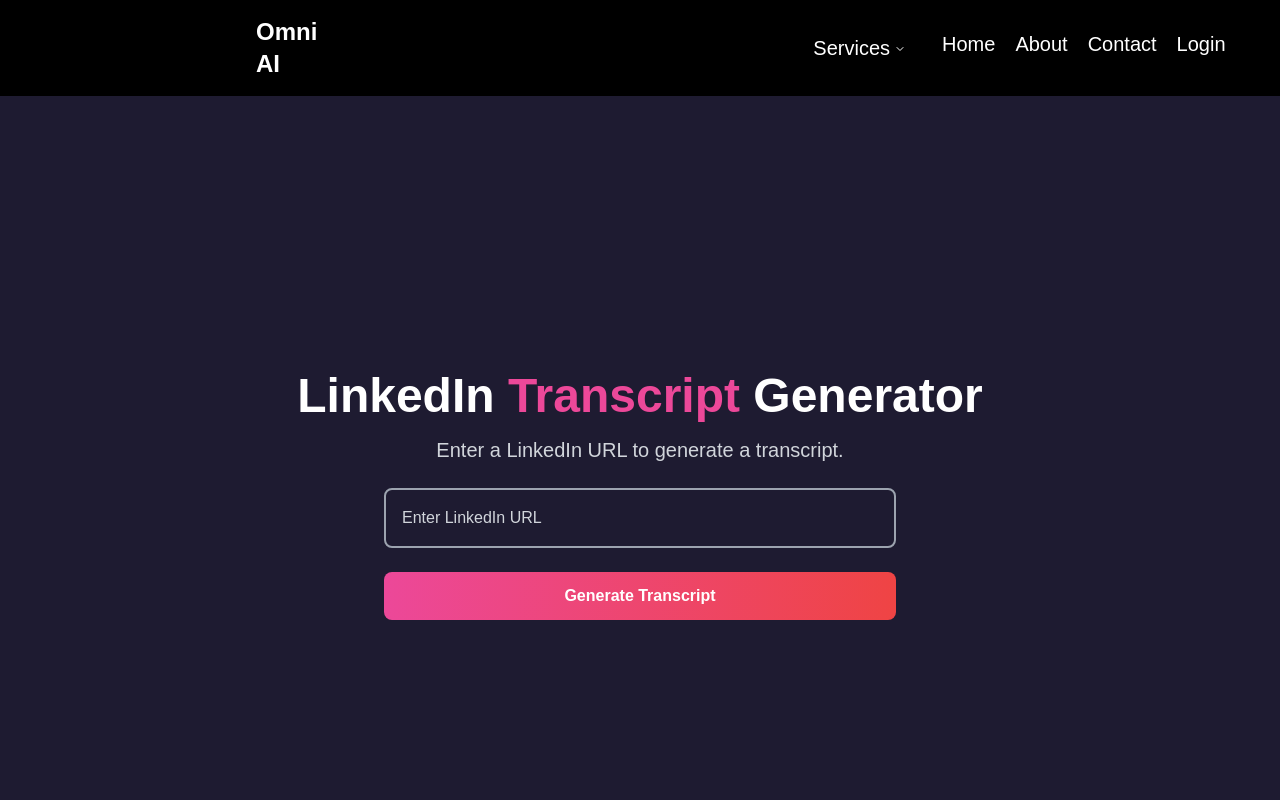
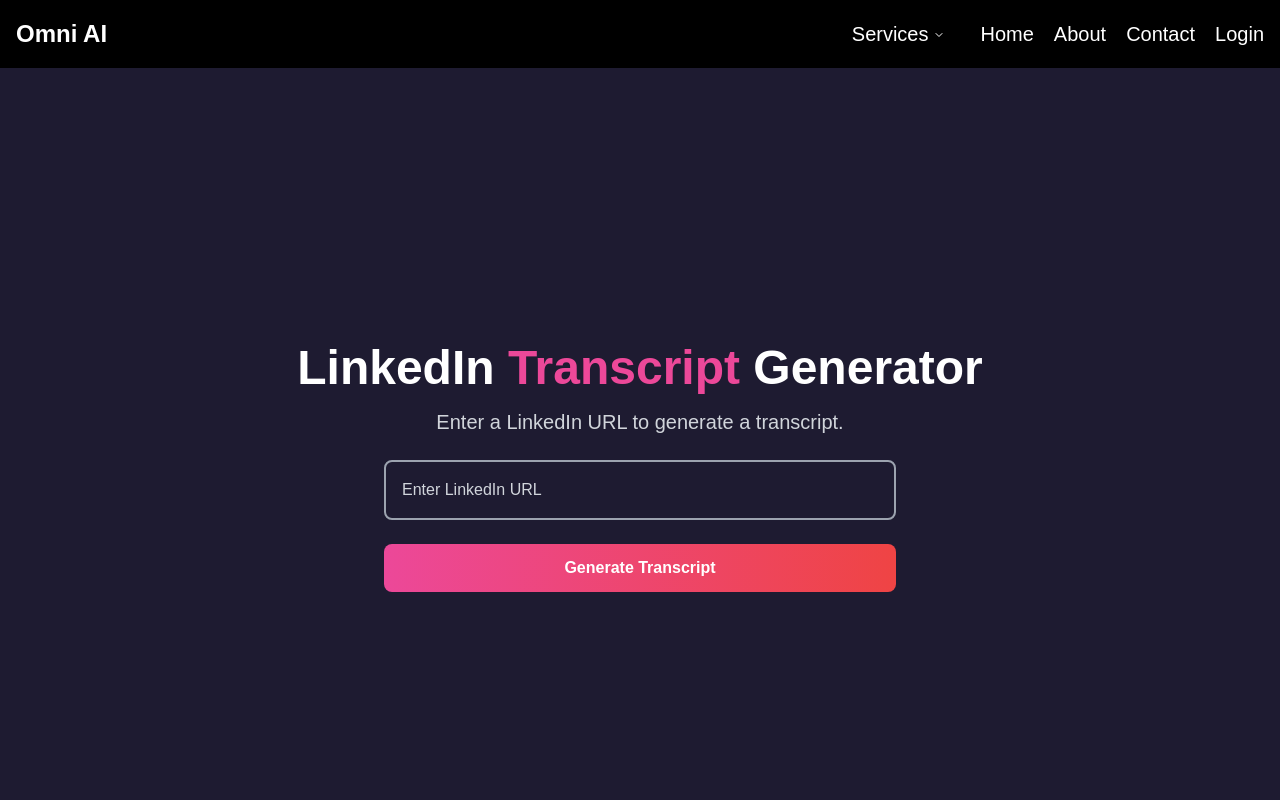
Before and after one commit to Talha-Naveed/Omni-AI, a Next.js app: page /llm/linkedin-script in a window 1280 px wide. Shown: the top 800 px of the page. Built offline with nearby package versions, Linux system fonts and the light colour scheme.

Commit message:
resposive navbar

```diff
--- a/src/app/components/Navbar.js
+++ b/src/app/components/Navbar.js
@@ -1,15 +1,16 @@
+"use client";
+
 import * as React from "react";
+import { useState } from "react";
 import { cn } from "@/lib/utils";
 import Link from "next/link";
 import {
   NavigationMenu,
   NavigationMenuContent,
-  NavigationMenuIndicator,
   NavigationMenuItem,
   NavigationMenuLink,
   NavigationMenuList,
   NavigationMenuTrigger,
-  NavigationMenuViewport,
 } from "@/components/ui/navigation-menu";
 
 const components = [
@@ -18,35 +19,58 @@
     href: "/llm/linkedin-script",
     description: "A compact generator for your post captions",
   },
-
   {
     title: "YouTube Script Gen",
-    href: " /llm/yt-script",
+    href: "/llm/yt-script",
     description: "Need some script to start your YT journey.",
   },
-
   {
     title: "Likh do yahan kuch",
     href: "/",
     description: "Batman",
   },
 ];
+
 const Navbar = () => {
+  const [menuOpen, setMenuOpen] = useState(false);
+
+  const toggleMenu = () => {
+    setMenuOpen(!menuOpen);
+  };
+
   return (
-    <>
-      <nav className="bg-black w-screen text-white p-4 flex justify-between items-center">
-        <h1 className="text-2xl font-bold xl:mx-60 lg:mx-44 md:mx-20 sm:mx-0">
-          Omni AI
-        </h1>
-        <div className="flex space-x-5 text-xl xl:mx-60 lg:mx-44 md:mx-20 sm:mx-0">
-          <NavigationMenu className="">
-            <NavigationMenuList>
+    <nav className="bg-black w-full text-white p-4 flex items-center justify-between">
+      {/* Logo */}
+      <h1 className="text-2xl font-bold">Omni AI</h1>
+
+      {/* Hamburger Menu for Mobile */}
+      <button
+        onClick={toggleMenu}
+        className="block lg:hidden p-2 rounded text-gray-400 hover:text-white focus:outline-none"
+        aria-label="Toggle navigation"
+      >
+        ☰
+      </button>
+
+      {/* Navigation Links */}
+      <div
+        className={cn(
+          "w-full lg:flex lg:items-center lg:w-auto lg:space-x-5",
+          {
+            "hidden lg:flex": !menuOpen,
+            "block lg:flex": menuOpen,
+          }
+        )}
+      >
+        {/* Services Dropdown */}
+        <NavigationMenu>
+          <NavigationMenuList className="flex items-center">
             <NavigationMenuItem>
-                <NavigationMenuTrigger className="bg-inherit text-xl">
+              <NavigationMenuTrigger className="bg-inherit text-xl hover:underline">
                 Services
               </NavigationMenuTrigger>
               <NavigationMenuContent>
-                  <ul className="grid w-[400px] gap-3 p-4 md:w-[500px] md:grid-cols-2 lg:w-[600px]">
+                <ul className="grid gap-3 p-4 w-full sm:w-[300px] md:w-[400px] lg:w-[500px]">
                   {components.map((component) => (
                     <ListItem
                       key={component.title}
@@ -62,39 +86,27 @@
           </NavigationMenuList>
         </NavigationMenu>
 
-          <a href="/" className="hover:underline">
+        {/* Other Links */}
+        <div className="flex flex-col lg:flex-row lg:space-x-5 space-y-2 lg:space-y-0">
+          <Link href="/" className="hover:underline text-xl">
             Home
-          </a>
-          <a href="/about" className="hover:underline">
+          </Link>
+          <Link href="/about" className="hover:underline text-xl">
             About
-          </a>
-          <a href="/contact" className="hover:underline">
+          </Link>
+          <Link href="/contact" className="hover:underline text-xl">
             Contact
-          </a>
-          <a href="/login" className="hover:underline">
+          </Link>
+          <Link href="/login" className="hover:underline text-xl">
             Login
-          </a>
+          </Link>
+        </div>
       </div>
     </nav>
-      {/* <div className=""> */}
-      {/* This is where the main content will go */}
-
-      {/* <div className="container mx-auto sm:px-8 md:px-16 lg:px-24"> */}
-      {/* CHange this background to transparent so the image */}
-
-      {/* Content */}
-      {/* <div className="mt-8 text-center"> */}
-      {/* <h2 className="text-3xl font-bold">Welcome to Omni AI</h2> */}
-      {/* <p className="mt-4 text-lg">Here’s some interesting content.</p> */}
-      {/* </div> */}
-      {/* </div> */}
-      {/* </div> */}
-    </>
   );
 };
 
-const ListItem = React.forwardRef(
-  ({ className, title, children, ...props }, ref) => {
+const ListItem = React.forwardRef(({ className, title, children, ...props }, ref) => {
   return (
     <li>
       <NavigationMenuLink asChild>
@@ -114,8 +126,7 @@
       </NavigationMenuLink>
     </li>
   );
-  }
-);
+});
 ListItem.displayName = "ListItem";
 
 export default Navbar;
```
Lines whose indentation alone changed are shown as unchanged.
